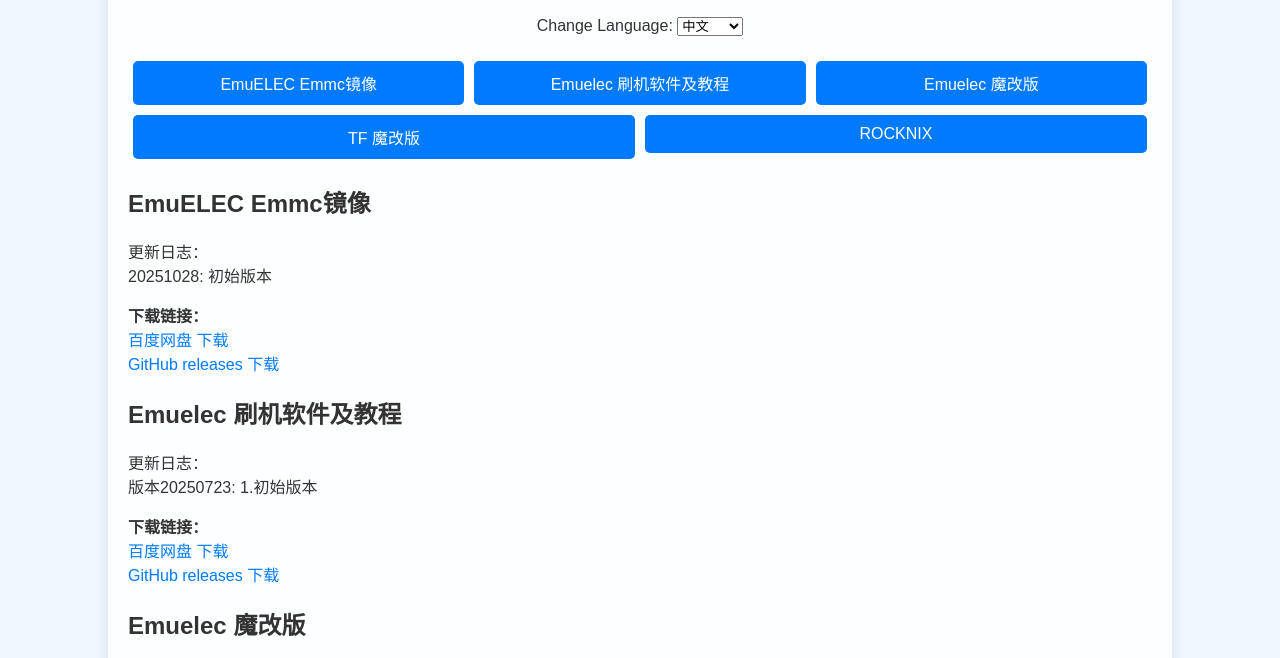
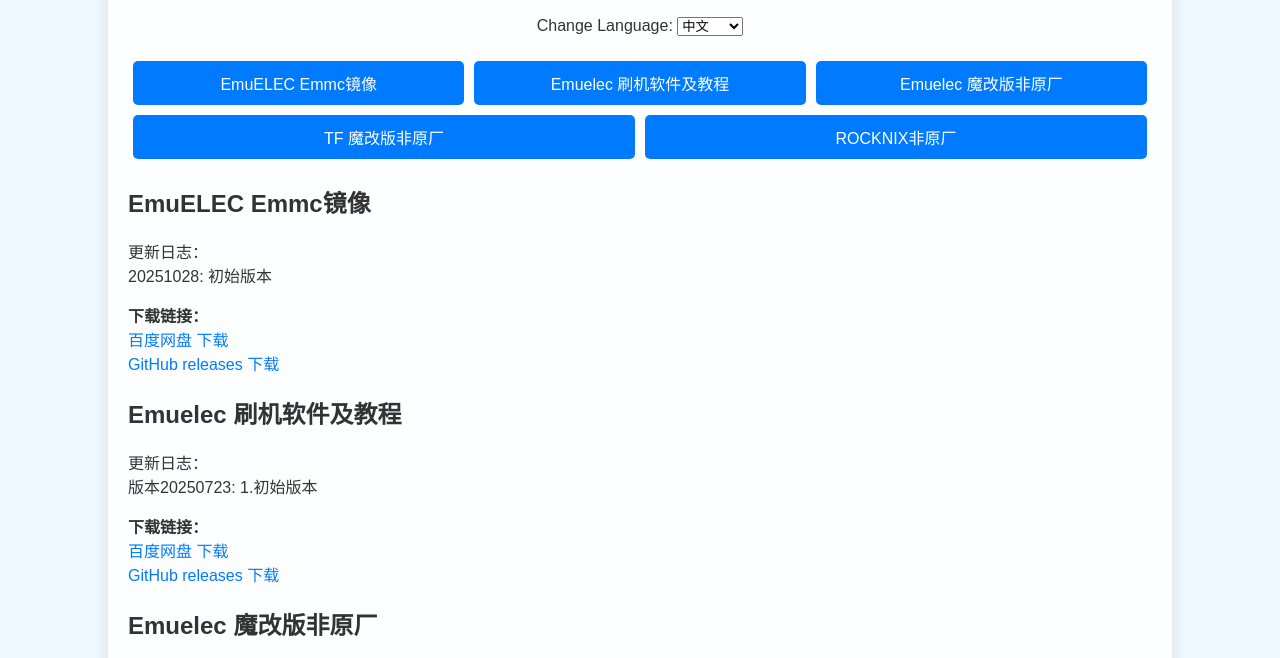
Before and after one commit to handheld520/handheld520.github.io, a plain HTML site: page handheld/DC40V.html in a window 1280 px wide. Shown: the part 90-748 px from the top of the page. Drawn offline with Linux system fonts and the light colour scheme.

Commit message:
Update DC40V.html

```diff
--- a/handheld/DC40V.html
+++ b/handheld/DC40V.html
@@ -125,18 +125,18 @@
             downloads: {
                 zh: [
                     { platform: "百度网盘", link: "https://pan.baidu.com/s/1y9aFI-OY9BB3EZv9jYjQQg?pwd=XFXF" },
-                    { platform: "GitHub releases", link: "https://github.com/handheld520/Mymini/releases/download/20250723/default.rar" }
+                    { platform: "GitHub releases", link: "https://github.com/handheld520/Mymini/releases/download/20251103/default.rar" }
                 ],
                 en: [
                     { platform: "Baidu Netdisk", link: "https://pan.baidu.com/s/1rP180STKsC-Qf6dhkdzNyQ?pwd=XFXF" },
-                    { platform: "GitHub releases", link: "https://github.com/handheld520/Mymini/releases/download/20250723/Flashing.software.rar" }
+                    { platform: "GitHub releases", link: "https://github.com/handheld520/Mymini/releases/download/20251103/Design.software.tools.zip" }
                 ]
             }
         },
 {
             name: {
-                zh: "Emuelec 魔改版",
-                en: "Unofficially Modified Emuelec"
+                zh: "Emuelec 魔改版非原厂",
+                en: "Unofficially Modified Emuelec(non-original/manufacturer)"
             },
             log: {
                 zh: [
@@ -157,8 +157,8 @@
         },
                 {
             name: {
-                zh: "TF 魔改版",
-                en: "Unofficially Modified TF"
+                zh: "TF 魔改版非原厂",
+                en: "Unofficially Modified TF(non-original/manufacturer)"
             },
             log: {
                 zh: [
@@ -179,8 +179,8 @@
         },
                 {
             name: {
-                zh: "ROCKNIX",
-                en: "ROCKNIX"
+                zh: "ROCKNIX非原厂",
+                en: "ROCKNIX(non-original/manufacturer)"
             },
             log: {
                 zh: [
@@ -268,4 +268,5 @@
 </script>
 
 </body>
+
 </html>
```
